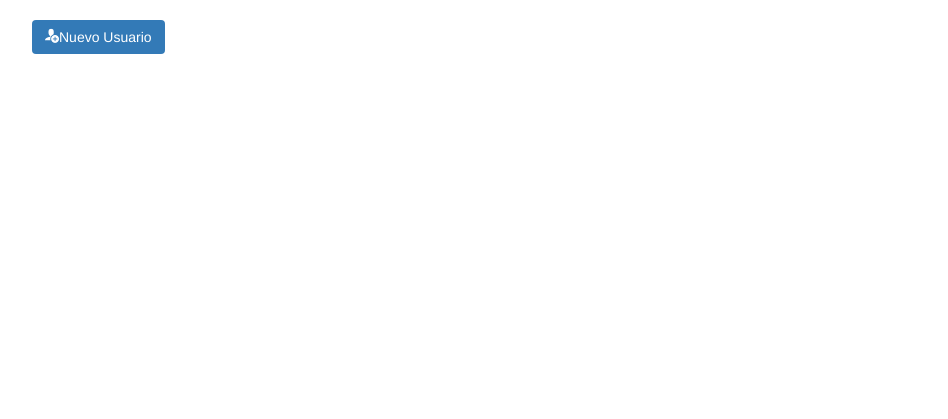
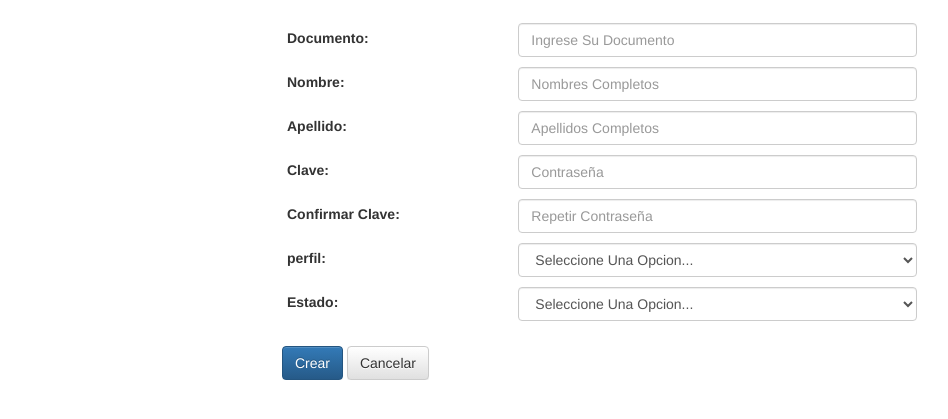
Before and after one commit to SoftwareSIS/INPOS, a PHP site: page /index.php?m=usu&crud=crear in a window 1280 px wide. Shown: the part 88-507 px from the top of the page, without its empty margins (38-986 px from the left). Run offline with PHP 8.4, Linux system fonts and the light colour scheme; data that the repository does not hold is empty; some web fonts are replaced.

Commit message:
Se crea el formulario Crear Usuario y se insertan datos de prueba (Funciona correctamente)

```diff
--- a/Controller/usuarios_controller.php
+++ b/Controller/usuarios_controller.php
@@ -13,17 +13,35 @@ class usuarios_controller {
     function index() {
         $query = $this->usuarios_model->get();
         require_once 'View/default/header.php';
-        require_once 'View/usuarios/index.php';
+        require_once 'View/usuarios/index_u.php';
         require_once 'View/default/footer.php';
     }
 
-        function actualizar() {
+    function actualizar() {
         $query = $this->usuarios_model->get();
         require_once 'View/default/header.php';
         require_once 'View/usuarios/actualizar.php';
         require_once 'View/default/footer.php';
     }
 
+    function crear() {
+        require_once 'View/default/header.php';
+        require_once 'View/usuarios/crear1.php';
+        require_once 'View/default/footer.php';
+    }
+
+    function guardar() {
+        $data['id_usu'] = $_REQUEST['txtDocumento'];
+        $data['nombre'] = $_REQUEST['txtNombre'];
+        $data['apellido'] = $_REQUEST['txtApellido'];
+        $data['clave'] = $_REQUEST['psClave'];
+        $data['id_perf'] = $_REQUEST['cbPerfil'];
+        $data['estado'] = $_REQUEST['cbEstado'];
+
+        $this->usuarios_model->guardar_registro($data);
+        $this->index();
+    }
+
 }
 
 ?>
--- a/Model/usuarios_model.php
+++ b/Model/usuarios_model.php
@@ -21,6 +21,13 @@ class usuarios_model {
         return $this->consulta;
     }
 
+    function guardar_registro($data) {
+        $sql = "INSERT INTO usuarios (id_usu,nombre,apellido,clave,id_perf,estado) VALUES"
+                . "('" . $data['id_usu'] . "','" . $data['nombre'] . "','" . $data['apellido'] . "',"
+                . "'" . $data['clave'] . "','" . $data['id_perf'] . "','" . $data['estado'] . "')";
+        mysqli_query($this->DB, $sql) or die("Error al insertar datos \n" . mysqli_error($this->DB));
+    }
+
 }
 
 ?>
--- /dev/null
+++ b/View/usuarios/crear1.php
@@ -0,0 +1,48 @@
+<form action="index.php?m=guardar" method="post">
+    <div class="form-group table-responsive actualizar">
+        <table class="table table-condensed table-hover">
+            <tr>
+                <th><label for="doc">Documento:</label></th>
+                <td><input type='text' name="txtDocumento" class="form-control " placeholder="Ingrese Su Documento"></td>
+            </tr>
+            <tr>
+                <th><label for="nom">Nombre:</label></th>
+                <td><input type='text' name="txtNombre" class="form-control" placeholder="Nombres Completos"></td>
+            </tr>
+            <tr>
+                <th><label for="ape">Apellido:</label></th>
+                <td><input type='text' name="txtApellido" class="form-control" placeholder="Apellidos Completos"></td>
+            </tr>
+            <tr>
+                <th><label for="cl1">Clave:</label></th>
+                <td><input type='password' name="psClave" class="form-control" placeholder="Contraseña"></td>
+            </tr>
+            <tr>
+                <th><label for="cl2">Confirmar Clave:</label></th>
+                <td><input type='password' name="psClave1" class="form-control" placeholder="Repetir Contraseña"></td>
+            </tr>
+            <tr class="form-group">
+                <th><label for="perfil">perfil:</label></th>
+                <td>
+                    <select class="form-control" name="cbPerfil">
+                        <option selected="selected">Seleccione Una Opcion...</option>
+                        <option>1</option>
+                        <option>2</option>
+                    </select>
+                </td>
+            </tr>
+            <tr class="form-group">
+                <th><label for="estado">Estado:</label></th>
+                <td>
+                    <select class="form-control" name="cbEstado">
+                        <option selected="selected">Seleccione Una Opcion...</option>
+                        <option>Activo</option>
+                        <option>Inactivo</option>
+                    </select>
+                </td>
+            </tr>
+        </table>
+        <button type="submit" class="btn btn-primary">Crear</button>
+        <button type="button" class="btn btn-default" onclick="location.href = 'index.php?m=usu'">Cancelar</button>
+    </div>
+</form>
--- a/View/usuarios/index.php
+++ b/View/usuarios/index_u.php
@@ -27,4 +27,4 @@
             <?php endforeach; ?>
         </tbody>
     </table>
-    <button class="btn bg-primary"><span class="icon icon-user-plus user"></span>Nuevo Usuario</button>
+    <button onclick="location.href = 'index.php?m=usu&crud=crear'" class="btn bg-primary"><span class="icon icon-user-plus user"></span>Nuevo Usuario</button>
--- a/index.php
+++ b/index.php
@@ -2,26 +2,28 @@
 
 require_once 'DB/conexion.php';
 
-if (isset($_GET["m"])) {
-    switch ($_GET["m"]) {
-        case "usu":
-            if (isset($_GET["id"])) {
+if (isset($_REQUEST["m"])) {
+    $metodo = $_REQUEST["m"];
     require_once 'Controller/usuarios_controller.php';
     $controller = new usuarios_controller();
+    if (method_exists($controller, $metodo)) {
+        $controller->$metodo();
+    } else {
+        switch ($metodo) {
+            case "usu":
+                if (isset($_REQUEST["id"])) {
                     $controller->actualizar();
                     break;
+                } else {
+                    if (isset($_REQUEST["crud"])) {
+                        $controller->crear();
                         break;
                     } else {
-                require_once 'Controller/usuarios_controller.php';
-                $controller = new usuarios_controller();
                         $controller->index();
                         break;
                     }
-        case "per":
-            require_once 'Controller/perfiles_controller.php';
-            $controller = new perfiles_controller();
-            $controller->index();
-            break;
+                }
+        }
     }
 } else {
     require 'Estyle/bootstrap-3.3.7-dist/css/Estilo_B.php';
```
Also changed, not shown: View/usuarios/crear.php (added, +62 -0 lines). Lines whose indentation alone changed are shown as unchanged.
